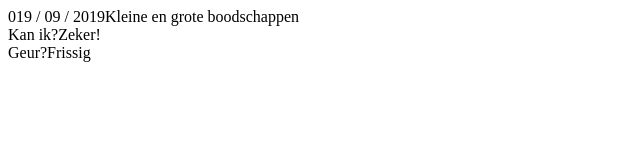
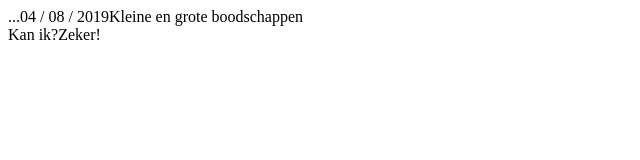
Before and after one commit to Steun/project-p-react, a Next.js app: page /redesign in a window 1280 px wide. Shown: the top 160 px of the page, without its empty margins (0-640 px from the left). Built offline with nearby package versions, Linux system fonts and the light colour scheme; no server answers.

Commit message:
Make dates use 2 digits & more fixes

```diff
--- a/pages/redesign.scss
+++ b/pages/redesign.scss
@@ -63,5 +63,13 @@ $primary-color: #84D4FF;
             display: flex;
             flex-direction: column;
         }
+
+        .description {
+            font-size: 1rem;
+        }
+
+        .occupied, .smellType {
+            font-size: 1.4rem;
+        }
     }
 }
--- a/pages/redesign.tsx
+++ b/pages/redesign.tsx
@@ -58,11 +58,23 @@ export const Redesign = () => {
 
   function calculateVisitsAmount(data: Visit[]) {
     const today = new Date();
-    const visitsToday = data.filter(
-      visit => new Date(visit.start_time).getDate() === today.getDate()
-    );
+    if (data.length > 0) {
+      const visitsToday = data.filter(
+          visit => new Date(visit.start_time).getDate() === today.getDate()
+      );
+      setVisits(visitsToday.length);
+    }
 
-    setVisits(visitsToday.length);
+  }
+
+  function makeTwoDigits(n: number): string {
+    return n < 10 ? `0${n}` : n.toString();
+  }
+
+  function prettyDate(date: Date): string {
+    return `${makeTwoDigits(date.getDay())} / ${makeTwoDigits(
+      date.getMonth()
+    )} / ${date.getFullYear()}`;
   }
 
   return (
@@ -70,8 +82,8 @@ export const Redesign = () => {
       <Meta />
       <div className={css.wrapper}>
         <div className={css.container}>
-          <span className={css.count}>{visits}</span>
-          <span className={css.date}>19 / 09 / 2019</span>
+          <span className={css.count}>{visits === 0 ? '...' : visits}</span>
+          <span className={css.date}>{prettyDate(new Date())}</span>
           <span className={css.countDescription}>
             Kleine en grote boodschappen
           </span>
@@ -82,8 +94,8 @@ export const Redesign = () => {
           </div>
           <div className={css.smell}>
             <i className={css.iconCloud}></i>
-            <span className={css.description}>Geur?</span>
-            <span className={css.smellType}>Frissig</span>
+            {/*<span className={css.description}>Geur?</span>*/}
+            {/*<span className={css.smellType}>onbekend</span>*/}
           </div>
         </div>
       </div>
```
